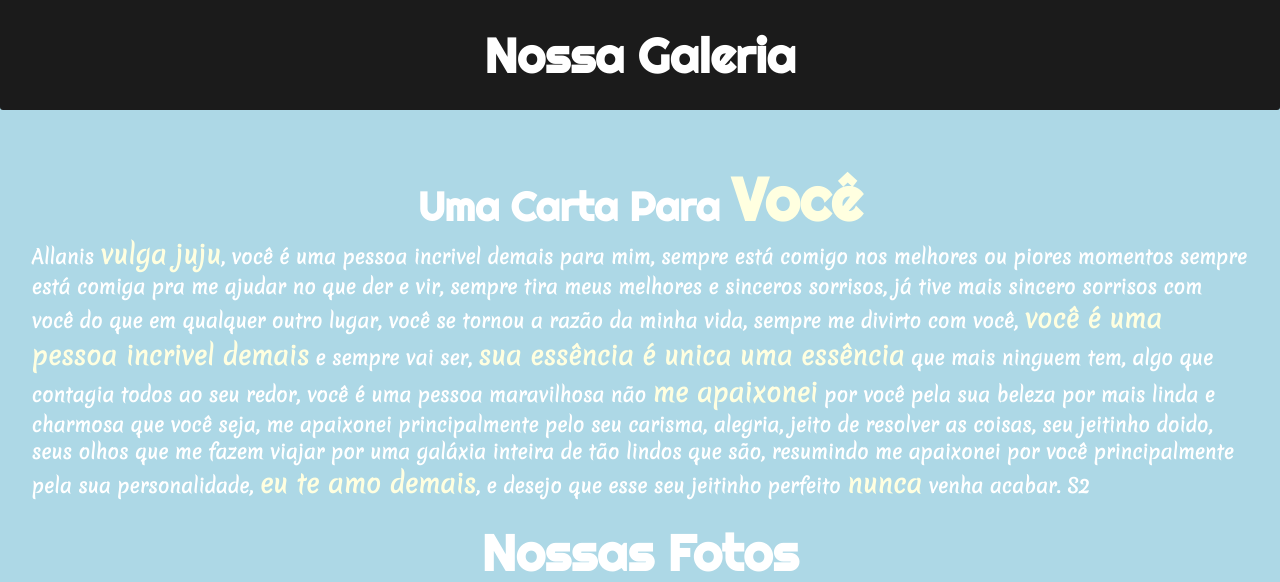
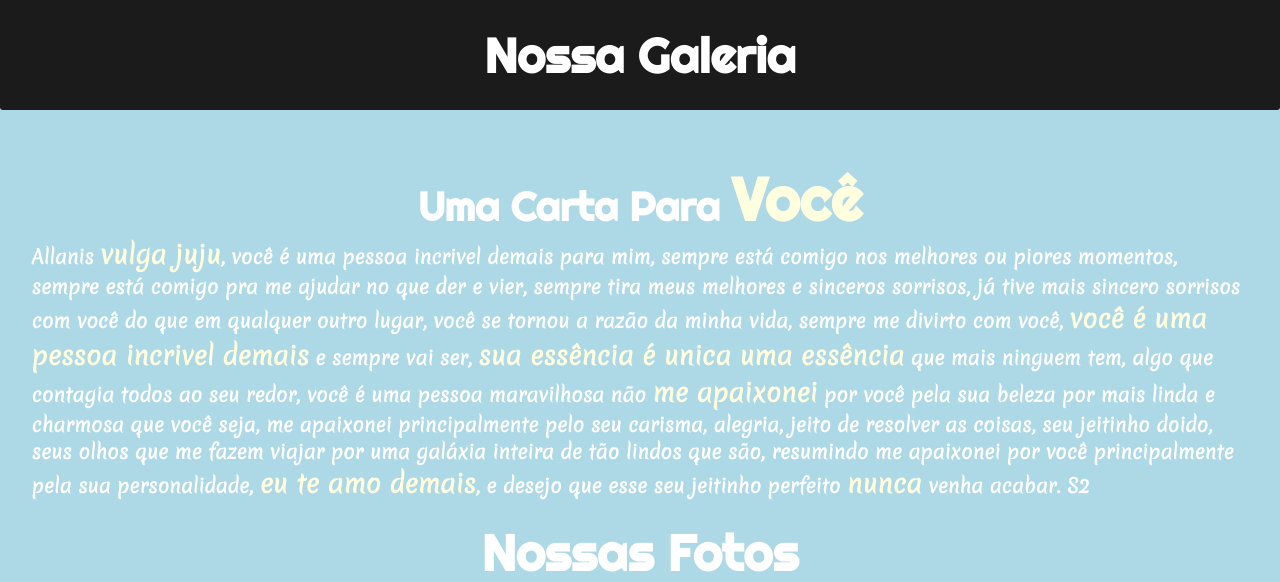
Before and after one commit to YagoGabrielEuzebio/GaleriaDeFotos, a plain HTML site: page index.html in a window 1280 px wide. Shown: the top 582 px of the page. Drawn offline with Linux system fonts and the light colour scheme.

Commit message:
Update index.html

```diff
--- a/index.html
+++ b/index.html
@@ -22,7 +22,7 @@
 
             <h1 class="principal__carta__titulo">Uma Carta Para <strong class="voce">Você</strong></h1>
 
-            <p class="principal__carta__texto">Allanis <strong>vulga juju</strong>, você é uma pessoa incrivel demais para mim, sempre está comigo nos melhores ou piores momentos sempre está comiga pra me ajudar no que der e vir, sempre tira meus melhores e sinceros sorrisos, já tive mais sincero sorrisos com você do que em qualquer outro lugar, você se tornou a razão da minha vida, sempre me divirto com você, <strong>você é uma pessoa incrivel demais</strong> e sempre vai ser, <strong>sua essência é unica uma essência</strong> que mais ninguem tem, algo que contagia todos ao seu redor, você é uma pessoa maravilhosa não <strong>me apaixonei</strong> por você pela sua beleza por mais linda e charmosa que você seja, me apaixonei principalmente pelo seu carisma, alegria, jeito de resolver as coisas, seu jeitinho doido, seus olhos que me fazem viajar por uma galáxia inteira de tão lindos que são, resumindo me apaixonei por você principalmente pela sua personalidade, <strong class="eu_te_amo">eu te amo demais</strong>, e desejo que esse seu jeitinho perfeito <strong>nunca</strong> venha acabar. S2</p>
+            <p class="principal__carta__texto">Allanis <strong>vulga juju</strong>, você é uma pessoa incrivel demais para mim, sempre está comigo nos melhores ou piores momentos, sempre está comigo pra me ajudar no que der e vier, sempre tira meus melhores e sinceros sorrisos, já tive mais sincero sorrisos com você do que em qualquer outro lugar, você se tornou a razão da minha vida, sempre me divirto com você, <strong>você é uma pessoa incrivel demais</strong> e sempre vai ser, <strong>sua essência é unica uma essência</strong> que mais ninguem tem, algo que contagia todos ao seu redor, você é uma pessoa maravilhosa não <strong>me apaixonei</strong> por você pela sua beleza por mais linda e charmosa que você seja, me apaixonei principalmente pelo seu carisma, alegria, jeito de resolver as coisas, seu jeitinho doido, seus olhos que me fazem viajar por uma galáxia inteira de tão lindos que são, resumindo me apaixonei por você principalmente pela sua personalidade, <strong class="eu_te_amo">eu te amo demais</strong>, e desejo que esse seu jeitinho perfeito <strong>nunca</strong> venha acabar. S2</p>
 
         </section>
 
```
